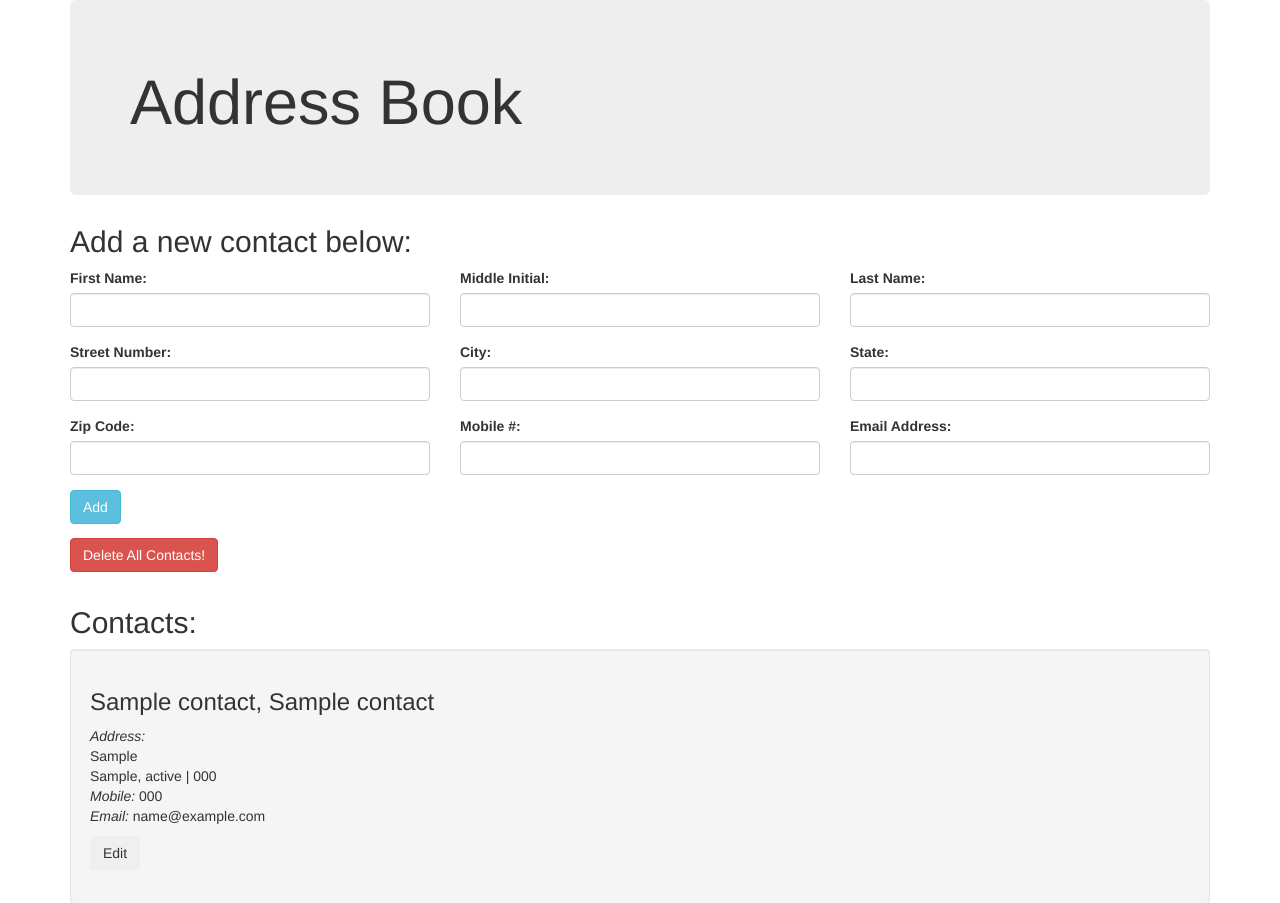
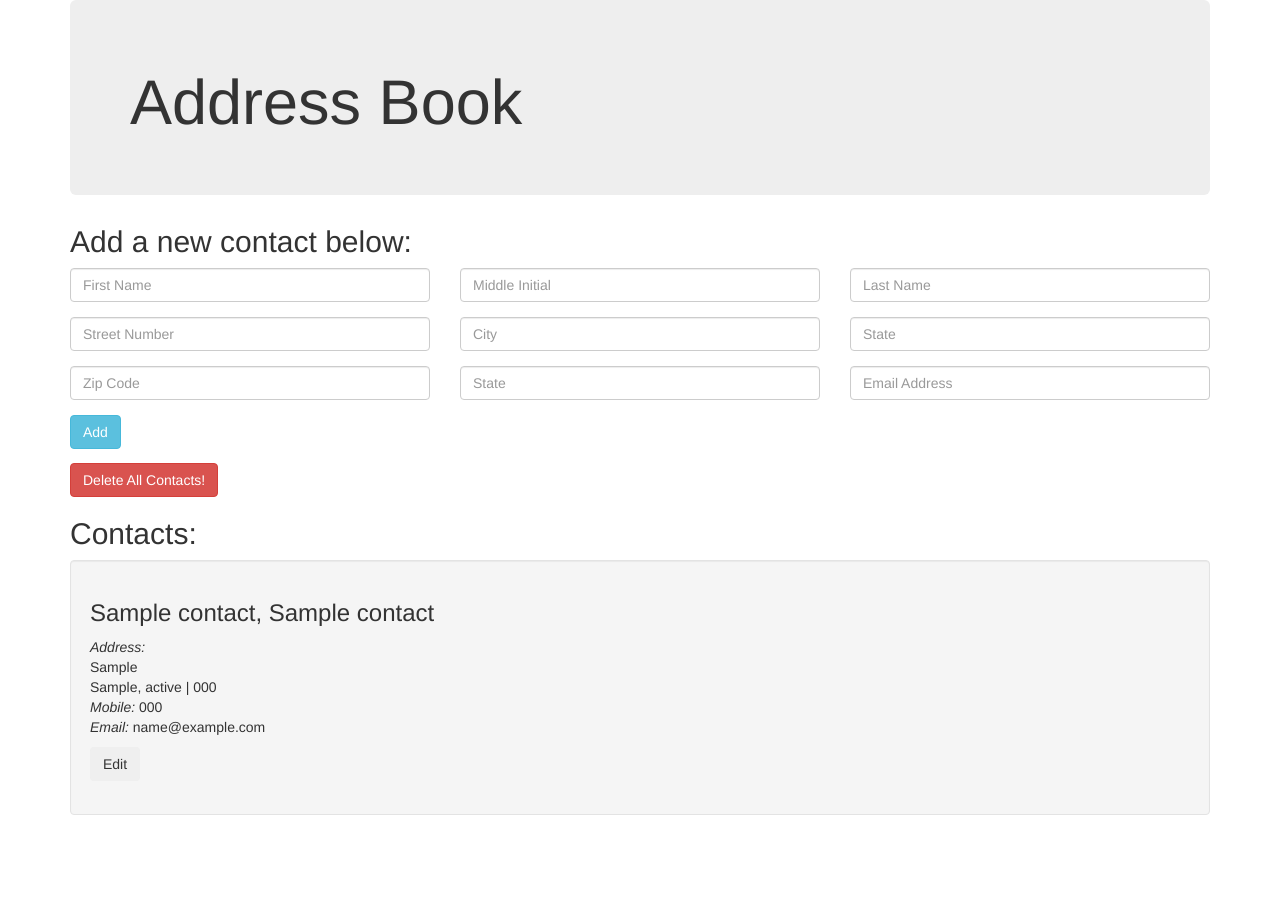
Before and after one commit to maxobaxo/address-book-2.0, a PHP site: template views/home.html.twig in a window 1280 px wide. Shown: the top 903 px of the page. After the commit the page ends 815 px from the top, so only its background shows below. Run offline with PHP 8.4, Linux system fonts and the light colour scheme; the template is opened without the code that fills it: most values are stand-ins (such as "Sample title", 1, 10 or a date in 2020); some libraries are stand-ins or nearby versions.

```diff
--- a/views/deleted.html.twig
+++ b/views/deleted.html.twig
@@ -7,7 +7,7 @@
     <div class='container'>
         <h1>Address book cleared!</h1>
         <form action='/'>
-            <button type='submit' name='btn'>Start Over</button>
+            <button type='submit' class='btn btn-success'>Start Over</button>
         </form>
     </div>
 </body>
--- a/views/home.html.twig
+++ b/views/home.html.twig
@@ -5,52 +5,43 @@
 </head>
 <body>
     <div class='container'>
-        <div class="jumbotron">
+        <div class='jumbotron'>
             <h1>Address Book</h1>
         </div>
         <h2>Add a new contact below:</h2>
         <form action='/create_contact' method='post'>
-            <div class="row">
-                <div class="col-md-4">
+            <div class='row'>
+                <div class='col-md-4'>
                     <div class='form-group'>
-                        <label for='first_name'>First Name: </label>
-                        <input type='text' name='first_name' class='form-control' id='first_name'>
+                        <input type='text' name='first_name' placeholder='First Name' class='form-control' id='first_name'>
                     </div>
                     <div class='form-group'>
-                        <label for='street_num'>Street Number: </label>
-                        <input type='text' name='street_num' class='form-control' id='street_num'>
+                        <input type='text' name='street_num' placeholder='Street Number' class='form-control' id='street_num'>
                     </div>
                     <div class='form-group'>
-                        <label for='zip'>Zip Code: </label>
-                        <input type='text' name='zip' class='form-control' id='zip'>
+                        <input type='text' name='zip' placeholder='Zip Code' class='form-control' id='zip'>
                     </div>
                 </div>
-                <div class="col-md-4">
+                <div class='col-md-4'>
                     <div class='form-group'>
-                        <label for='mid-init'>Middle Initial: </label>
-                        <input type='text' name='mid-init' class='form-control' id='mid-init'>
+                        <input type='text' name='mid-init' placeholder='Middle Initial' class='form-control' id='mid-init'>
                     </div>
                     <div class='form-group'>
-                        <label for='city'>City: </label>
-                        <input type='text' name='city' class='form-control' id='city'>
+                        <input type='text' name='city' placeholder='City' class='form-control' id='city'>
                     </div>
                     <div class='form-group'>
-                        <label for='mobile'>Mobile #: </label>
-                        <input type='text' name='mobile' class='form-control' id='mobile'>
+                        <input type='text' name='mobile' placeholder='State' class='form-control' id='mobile'>
                     </div>
                 </div>
-                <div class="col-md-4">
+                <div class='col-md-4'>
                     <div class='form-group'>
-                        <label for='last_name'>Last Name: </label>
-                        <input type='text' name='last_name' class='form-control' id='last_name'>
+                        <input type='text' name='last_name' placeholder='Last Name' class='form-control' id='last_name'>
                     </div>
                     <div class='form-group'>
-                        <label for='state'>State: </label>
-                        <input type='text' name='state' class='form-control' id='state'>
+                        <input type='text' name='state' placeholder='State' class='form-control' id='state'>
                     </div>
                     <div class='form-group'>
-                        <label for='email'>Email Address: </label>
-                        <input type='text' name='email' class='form-control' id='email'>
+                        <input type='text' name='email' placeholder='Email Address' class='form-control' id='email'>
                     </div>
                 </div>
             </div>
@@ -59,13 +50,14 @@
         <form action='/delete_contacts' method='post'>
             <button type='submit' class='btn btn-danger'>Delete All Contacts!</button>
         </form>
-        <div class="row">
-            <div class="col-md-12">
-                <h2>Contacts:</h2>
-                {% if contacts is not empty %}
+
+        {% if contacts is not empty %}
+            <h2>Contacts:</h2>
+            <div class='row'>
+                <div class='col-md-12'>
                     {% for contact in contacts %}
-                        <div class="well">
-                            <form action="/update" method="post">
+                        <div class='well'>
+                            <form action='/update'>
                                 <h3> {{ contact.getLastName }}, {{ contact.getFirstName }} </h3>
                                 <p>
                                     <em>Address:</em> <br> {{ contact.getStreet }} <br>
@@ -73,13 +65,13 @@
                                     <em>Mobile:</em> {{ contact.getMobile }} <br>
                                     <em>Email:</em> {{ contact.getEmail }}
                                 </p>
-                                <button type="submit" class="btn">Edit</button>
+                                <button type='submit' name='{{ contact.getIndex }}' class='btn'>Edit</button>
                             </form>
                         </div>
                     {% endfor %}
-                {% endif %}
+                </div>
             </div>
-        </div>
+        {% endif %}
     </div>
 </body>
 </html>
```
Also changed, not shown: app/app.php (+19 -3 lines), src/class.php (+9 -0 lines), views/create.html.twig (+11 -6 lines), views/update.html.twig (+4 -17 lines).
